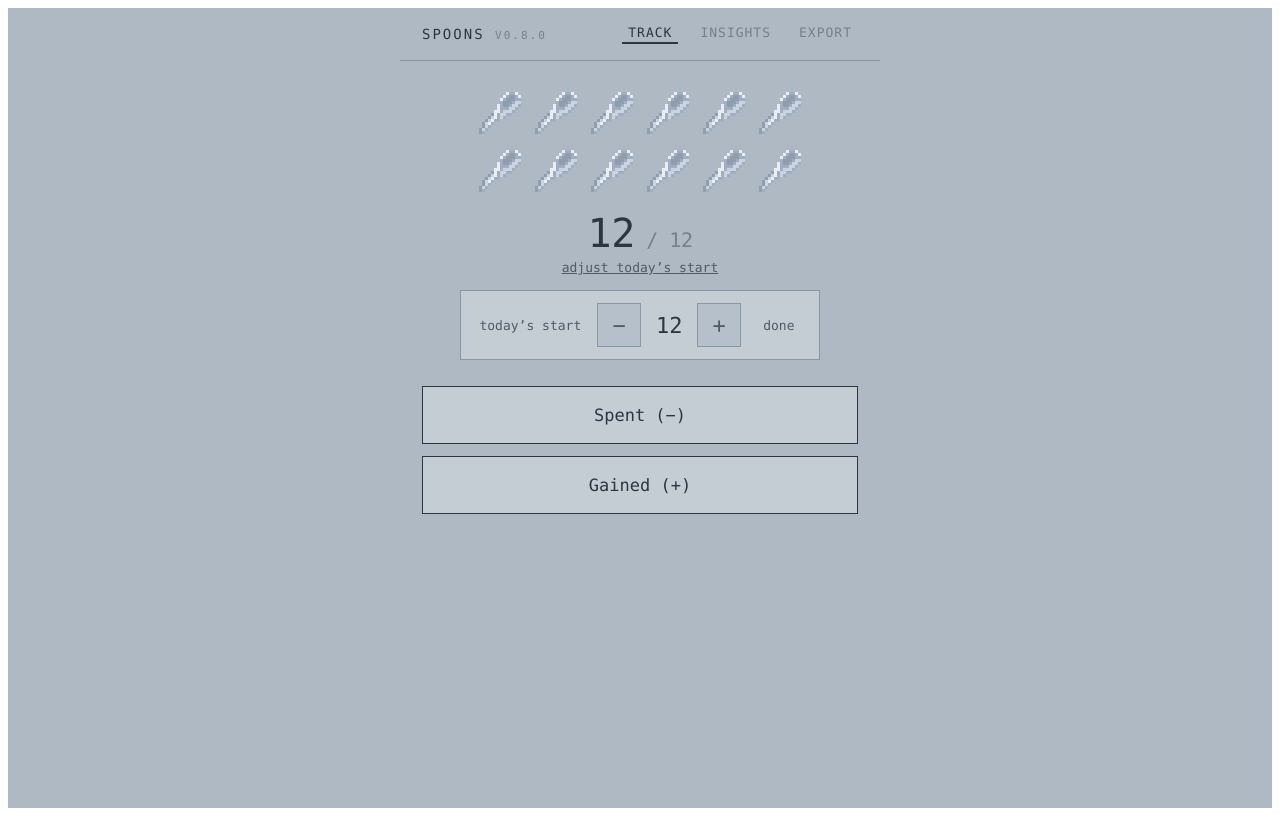
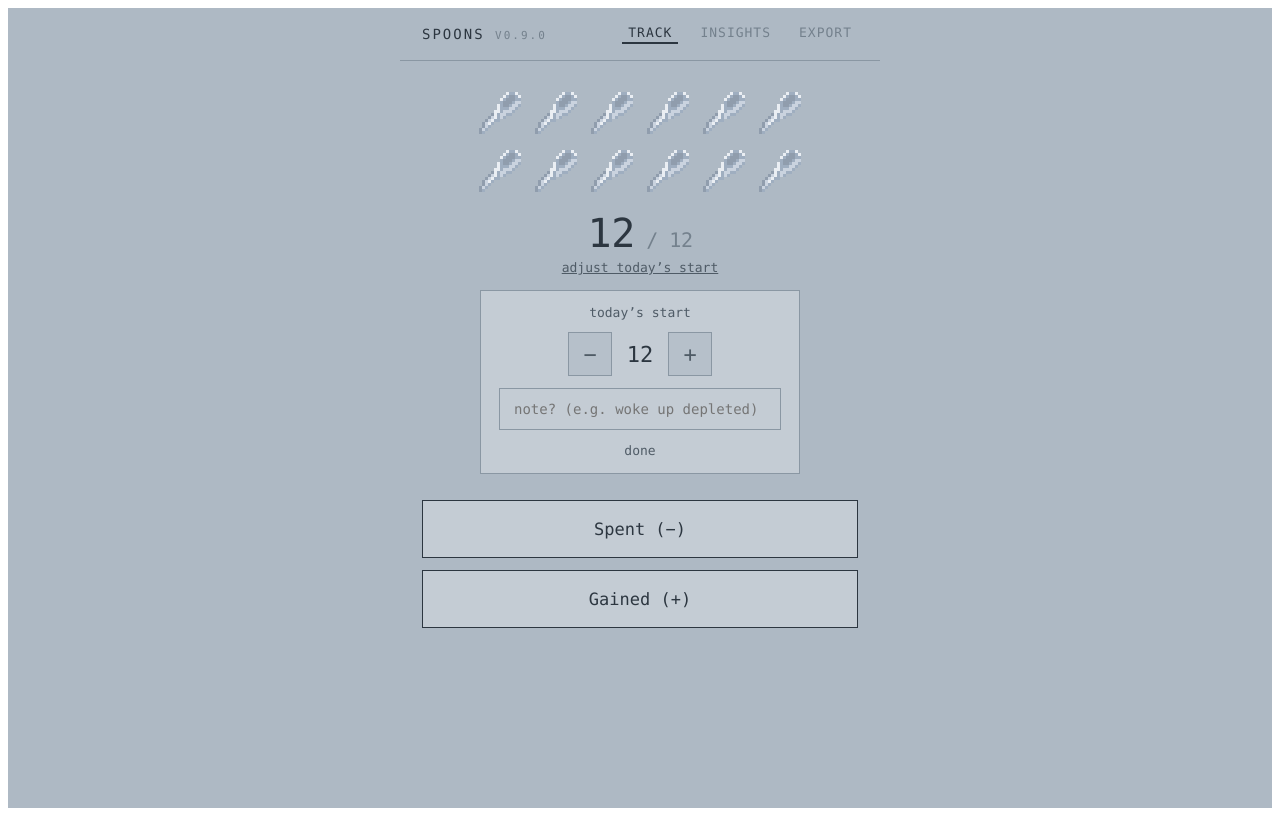
Before and after one commit to mads-2/Spoons, a React (Vite) app: page / in a window 1280 px wide. Both pictures are taken after a click on the button "adjust today’s start". Built offline with nearby package versions, Linux system fonts and the light colour scheme.

Commit message:
spoons v0.9.0: drains+gains bars, darker physical blue, start-note option

```diff
--- a/package.json
+++ b/package.json
@@ -1,7 +1,7 @@
 {
   "name": "spoon-tracker",
   "private": true,
-  "version": "0.8.0",
+  "version": "0.9.0",
   "type": "module",
   "scripts": {
     "dev": "vite",
--- a/src/App.jsx
+++ b/src/App.jsx
@@ -1,6 +1,6 @@
 import React, { useState, useEffect, useCallback } from "react";
 
-export const APP_VERSION = "0.8.0";
+export const APP_VERSION = "0.9.0";
 
 /* ── liminal blue-gray palette ──────────────────────────────── */
 const C = {
@@ -16,6 +16,7 @@ const C = {
   chipMent: "#C9CDD2",
   spentBar: "#D9ABAB",
   gainBar: "#A9C7A5",
+  physBar: "#5E8CB5",
 };
 
 /* pixel spoon tones — original sprite colors; bowl center (dk) nudged slightly lighter */
@@ -176,13 +177,14 @@ export default function App() {
   const [editNote, setEditNote] = useState(false);
   const [adjusting, setAdjusting] = useState(false);
   const [noteDraft, setNoteDraft] = useState("");
+  const [startNoteDraft, setStartNoteDraft] = useState("");
 
   useEffect(() => {
     (async () => {
       const m = (await sget("meta:v1")) || { version: 1, defaultStart: DEFAULT_START };
       let d = await sget(dayKey());
       if (!d) {
-        d = { v: 1, date: dayKey().slice(4), start: m.defaultStart, events: [] };
+        d = { v: 1, date: dayKey().slice(4), start: m.defaultStart, startNote: "", events: [] };
         await sset(dayKey(), d);
       }
       setMeta(m);
@@ -235,6 +237,9 @@ export default function App() {
   async function setStart(n) {
     await persist({ ...day, start: Math.max(0, n) });
   }
+  async function saveStartNote() {
+    await persist({ ...day, startNote: startNoteDraft });
+  }
   async function exportData() {
     const keys = await slist("day:");
     const out = { exportedAt: new Date().toISOString(), version: 1, days: {} };
@@ -286,20 +291,41 @@ export default function App() {
                 {level}
                 <span style={S.countOf}> / {max}</span>
               </div>
-              <button style={S.ofLine} onClick={() => setAdjusting((v) => !v)}>
+              <button
+                style={S.ofLine}
+                onClick={() => {
+                  if (!adjusting) setStartNoteDraft((day && day.startNote) || "");
+                  setAdjusting((v) => !v);
+                }}
+              >
                 adjust today’s start
               </button>
             </div>
 
             {adjusting && (
-              <div style={S.adjust}>
+              <div style={S.adjustCol}>
                 <span style={{ color: C.inkSoft, fontSize: 13 }}>today’s start</span>
                 <div style={{ display: "flex", alignItems: "center", gap: 14 }}>
                   <button style={S.step} onClick={() => setStart(max - 1)}>−</button>
                   <span style={{ fontSize: 22, minWidth: 28, textAlign: "center" }}>{max}</span>
                   <button style={S.step} onClick={() => setStart(max + 1)}>+</button>
                 </div>
-                <button style={S.linkBtn} onClick={() => setAdjusting(false)}>done</button>
+                <input
+                  value={startNoteDraft}
+                  placeholder="note? (e.g. woke up depleted)"
+                  onChange={(e) => setStartNoteDraft(e.target.value)}
+                  onBlur={saveStartNote}
+                  style={{ ...S.note, flex: "none", width: "100%", minWidth: 0 }}
+                />
+                <button
+                  style={S.linkBtn}
+                  onClick={() => {
+                    saveStartNote();
+                    setAdjusting(false);
+                  }}
+                >
+                  done
+                </button>
               </div>
             )}
 
@@ -447,7 +473,7 @@ function rangeCutoff(r) {
   return null;
 }
 function aggregate(days) {
-  let spent = 0, gained = 0, mDr = 0, pDr = 0, zero = 0;
+  let spent = 0, gained = 0, mDr = 0, pDr = 0, mGn = 0, pGn = 0, zero = 0;
   days.forEach((d) => {
     d.events.forEach((e) => {
       if (e.type === "drain") {
@@ -456,11 +482,31 @@ function aggregate(days) {
         else if (e.axis === "physical") pDr += e.amount;
       } else {
         gained += e.amount;
+        if (e.axis === "mental") mGn += e.amount;
+        else if (e.axis === "physical") pGn += e.amount;
       }
     });
     if (d.events.length && levelOf(d) <= 0) zero++;
   });
-  return { spent, gained, net: gained - spent, mDr, pDr, zero, nDays: days.length };
+  return { spent, gained, net: gained - spent, mDr, pDr, mGn, pGn, zero, nDays: days.length };
+}
+function AxisBar({ label, mental, physical }) {
+  const total = mental + physical;
+  if (!total) return null;
+  const mPct = Math.round((mental / total) * 100);
+  return (
+    <div>
+      <div style={styles.smallLabel}>{label} — mental vs physical</div>
+      <div style={styles.bar2}>
+        <div style={{ ...styles.seg, width: mPct + "%", background: C.chipMent }} />
+        <div style={{ ...styles.seg, width: 100 - mPct + "%", background: C.physBar }} />
+      </div>
+      <div style={styles.barLabel}>
+        <span>{mental} mental</span>
+        <span>{physical} physical</span>
+      </div>
+    </div>
+  );
 }
 const RANGES = [
   ["day", "day"],
@@ -556,11 +602,11 @@ function Insights({ today }) {
       const recs = [];
       for (const k of keys) {
         const d = await sget(k);
-        if (d) recs.push({ key: k, date: k.slice(4), start: d.start, events: d.events || [] });
+        if (d) recs.push({ key: k, date: k.slice(4), start: d.start, startNote: d.startNote || "", events: d.events || [] });
       }
       if (today) {
         const tk = "day:" + new Date().toLocaleDateString("en-CA");
-        const tRec = { key: tk, date: tk.slice(4), start: today.start, events: today.events || [] };
+        const tRec = { key: tk, date: tk.slice(4), start: today.start, startNote: today.startNote || "", events: today.events || [] };
         const i = recs.findIndex((r) => r.key === tk);
         if (i >= 0) recs[i] = tRec;
         else recs.push(tRec);
@@ -580,8 +626,6 @@ function Insights({ today }) {
   const cut = rangeCutoff(range);
   const inRange = days.filter((d) => !cut || d.date >= cut);
   const a = aggregate(inRange);
-  const drTotal = a.mDr + a.pDr;
-  const pPct = drTotal ? Math.round((a.pDr / drTotal) * 100) : 0;
 
   return (
     <main style={{ ...styles.main, alignItems: "stretch", textAlign: "left", gap: 18 }}>
@@ -615,7 +659,7 @@ function Insights({ today }) {
           </div>
 
           <div>
-            <div style={styles.smallLabel}>spends &amp; gains</div>
+            <div style={styles.smallLabel}>spent vs gained · by day</div>
             <SpendGainChart days={[...inRange].reverse().slice(-14)} />
             <div style={styles.legend}>
               <span>
@@ -627,19 +671,8 @@ function Insights({ today }) {
             </div>
           </div>
 
-          {drTotal > 0 && (
-            <div>
-              <div style={styles.smallLabel}>drains — mental vs physical</div>
-              <div style={styles.bar2}>
-                <div style={{ ...styles.seg, width: 100 - pPct + "%", background: C.chipMent }} />
-                <div style={{ ...styles.seg, width: pPct + "%", background: C.chipPhys }} />
-              </div>
-              <div style={styles.barLabel}>
-                <span>{a.mDr} mental</span>
-                <span>{a.pDr} physical</span>
-              </div>
-            </div>
-          )}
+          <AxisBar label="drains" mental={a.mDr} physical={a.pDr} />
+          <AxisBar label="gains" mental={a.mGn} physical={a.pGn} />
 
           <div style={styles.mirror}>
             <div style={styles.mirrorRow}>
@@ -670,6 +703,11 @@ function Insights({ today }) {
                   </button>
                   {isOpen && (
                     <div style={styles.evList}>
+                      <div style={{ ...styles.evRow, color: C.inkSoft }}>
+                        <span style={{ minWidth: 50 }}>start</span>
+                        <span style={{ minWidth: 26 }}>{d.start}</span>
+                        <span style={{ flex: 1, color: C.inkFaint }}>{d.startNote || ""}</span>
+                      </div>
                       {d.events.length === 0 && (
                         <div style={{ ...styles.evRow, color: C.inkFaint }}>no entries</div>
                       )}
@@ -781,6 +819,19 @@ const styles = {
     color: C.inkSoft,
   },
   linkBtn: { fontSize: 13, color: C.inkSoft },
+  adjustCol: {
+    display: "flex",
+    flexDirection: "column",
+    alignItems: "center",
+    gap: 12,
+    background: C.surface,
+    border: `1px solid ${C.line}`,
+    borderRadius: 0,
+    padding: "14px 18px",
+    marginTop: 6,
+    width: "100%",
+    maxWidth: 320,
+  },
   zero: {
     maxWidth: 300,
     textAlign: "center",
```
Also changed, not shown: 1 other file (tests, documents, lock files or other folders).
